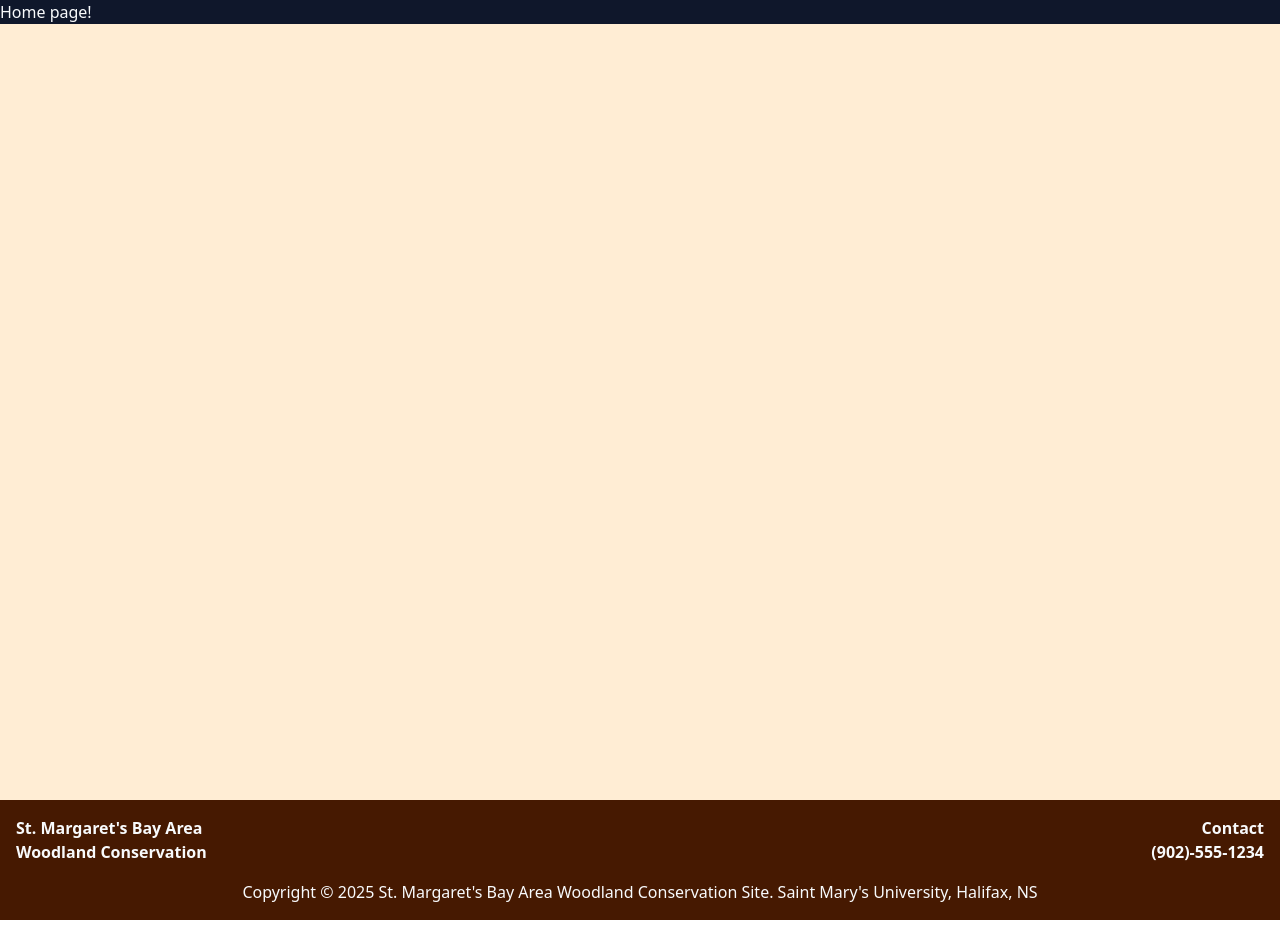
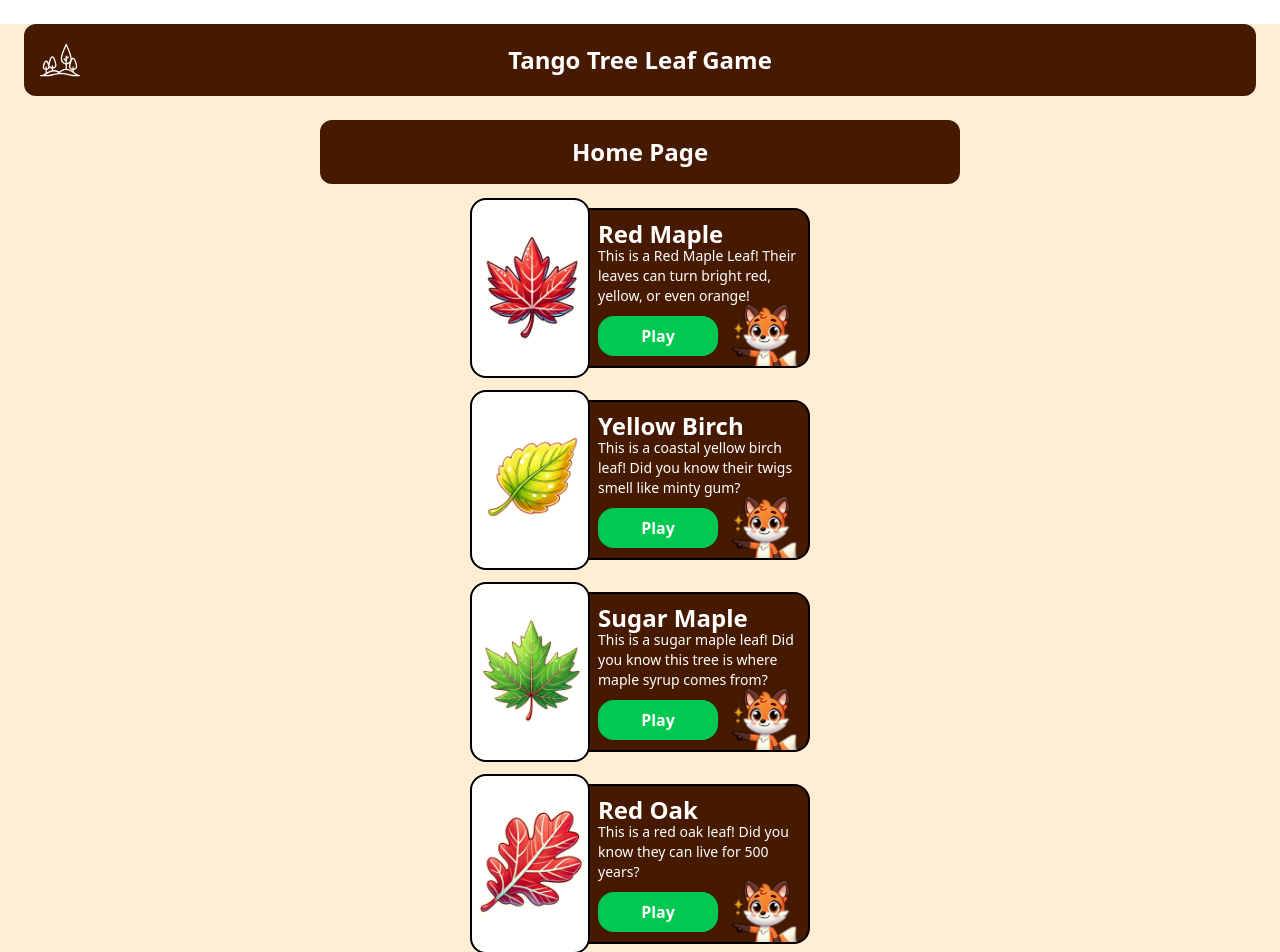
Before and after one commit to seanmacd/csci-2356-project, a React (Vite) app in the folder ui/: page / in a window 1280 px wide. Shown: the top 952 px of the page. Before the commit the page ends 920 px from the top, so only its background shows below. Built offline with nearby package versions, Linux system fonts and the light colour scheme.

Commit message:
Created Play Button, Play Again Button, LeafCard Components, and other misc changes

```diff
--- /dev/null
+++ b/ui/src/components/LeafCard.tsx
@@ -0,0 +1,59 @@
+import RedMapleLeaf  from "@/assets/Red-Maple-Photoroom.png";
+import RedOak from "@/assets/Red-Oak-Photoroom.png";
+import SugarMaple from "@/assets/Sugar-Maple-Photoroom.png";
+import YellowBirch from "@/assets/Yellow-Birch-Photoroom.png";
+import Larch from "@/assets/Larch-Photoroom.png";
+import {PlayButton} from '@/components'
+import TangoPoint from '@/assets/TangoPoint.png';
+import TangoBust from '@/assets/TangoBust.png';
+
+const images = {RedMapleLeaf, RedOak, SugarMaple, Larch, YellowBirch};
+
+type LeafImage = keyof typeof images;
+
+interface Details {
+    name: string;
+    description: string;
+    image: LeafImage;
+    redirLink: string;
+}
+
+export function LeafCard({name, description, image, redirLink}: Details) {
+    return (
+        <div className="flex flex-col items-center">
+            <div className="relative flex justify-center items-center w-85 h-40 m-4">
+
+                <div className="box-border border-2 bg-amber-950 rounded-2xl w-85 h-40"></div>
+
+                <div className="absolute top- left-0 box-border border-2 bg-white rounded-2xl w-30 h-45 transform -translate-x6 -translate-y-.5">
+                    <img src={images[image]} alt={name} className="my-7"/>
+                </div>
+
+                <div className="absolute top- right-0 box-border rounded-2xl w-50 h-45 transform -translate-x-3 translate-y-5">
+                    <h2 className="text-2xl font-bold text-white">{name}</h2>
+                </div>
+
+                <div className="absolute top- right-0 box-border rounded-2xl w-50 h-45 transform -translate-x-3 translate-y-15">
+                    <h3 className="text-sm text-white -my-3">{description}</h3>
+                </div>
+
+                <div className="absolute top- right-0 box-border rounded-2xl w-50 h-45 transform -translate-x-3 translate-y-29.5">
+                    <PlayButton link={redirLink} />
+                </div>
+
+                <div className="absolute top- right-0 box-border rounded-2xl w-50 h-45 transform translate-x-29 translate-y-20">
+                    <img src={TangoBust} alt="Tango" className="w-20"/>
+                </div>
+
+
+            </div>
+            </div>
+    );
+
+}
+
+/**
+ * <img src={images[image]} alt={name} className="w-1/2"/>
+            <h2 className="text-3xl font-bold">{name}</h2>
+            <p className="text-lg">{description}</p>
+ */
--- a/ui/src/components/Button.tsx
+++ b/ui/src/components/PlayAgainButton.tsx
@@ -1,8 +1,8 @@
 {
-  /* Create button component Wenda*/
+  /* Create play again button component Wenda*/
 }
 
-export function Button() {
+export function PlayAgainButton() {
   return (
     <button
       className="bg-green-500 p-2 border-3 border-green-950 rounded-2xl hover:bg-green-800 w-40 text-white text-2xl font-bold project_font"
@@ -13,3 +13,5 @@ export function Button() {
     </button>
   )
 }
+
+export default PlayAgainButton
--- /dev/null
+++ b/ui/src/components/PlayButton.tsx
@@ -0,0 +1,16 @@
+{
+  /* Create play button component Wenda*/
+}
+
+
+export function PlayButton({link}: {link: string}) {
+  return (
+    <button
+      className="bg-green-500 p-1 border-3 border-green-500 rounded-2xl hover:bg-green-800 w-30 h-10 text-white text-1.5xl font-bold"
+      onClick={() => (window.location.href = link)}
+    >
+      {' '}
+      Play {' '}
+    </button>
+  )
+}
--- a/ui/src/components/index.tsx
+++ b/ui/src/components/index.tsx
@@ -1,5 +1,8 @@
-export * from './Button'
 export * from './Footer'
 export * from './Header'
 export * from './LeafImage'
 export * from './TangoText'
+export * from './LeafNameHeader'
+export * from './PlayButton'
+export * from './PlayAgainButton'
+export * from './LeafCard'
--- a/ui/src/pages/HomePage.tsx
+++ b/ui/src/pages/HomePage.tsx
@@ -3,7 +3,46 @@
     add TangoText comonent to tell to user how to select a leaf,
     add footer comonent */
 }
+import { LeafCard } from "@/components/LeafCard"
+import { Header } from "@/components"
+import { LeafNameHeader } from "@/components"
 
 export function HomePage() {
-  return <div className="bg-slate-900 text-slate-50">Home page!</div>
+  return <div>
+    <Header></Header>
+    <LeafNameHeader name="Home Page"/>
+
+    <div className="my-2">
+    <LeafCard
+      name="Red Maple"
+      description="This is a Red Maple Leaf! Their leaves can turn bright red, yellow, or even orange!"
+      image="RedMapleLeaf"
+      redirLink="/leaf/red-maple"/>
+
+    <LeafCard
+      name="Yellow Birch"
+      description="This is a coastal yellow birch leaf! Did you know their twigs smell like minty gum?"
+      image="YellowBirch"
+      redirLink="/leaf/yellow-birch" />
+
+    <LeafCard
+      name="Sugar Maple"
+      description="This is a sugar maple leaf! Did you know this tree is where maple syrup comes from?"
+      image="SugarMaple"
+      redirLink="/leaf/sugar-maple"/>
+
+    <LeafCard
+      name="Red Oak"
+      description="This is a red oak leaf! Did you know they can live for 500 years?"
+      image="RedOak"
+      redirLink="/leaf/red-oak"/>
+
+    <LeafCard
+      name="Larch"
+      description="This is a larch leaf! Unlike pine trees, larch trees lose their needles in the fall!"
+      image="Larch"
+      redirLink="/leaf/larch"/>
+    </div>
+
+  </div>
 }
--- a/ui/src/pages/leafs/RedMaple.tsx
+++ b/ui/src/pages/leafs/RedMaple.tsx
@@ -2,9 +2,10 @@
   /* Red Maple Page. Connor */
 }
 
-import {Button, Header, LeafImage, TangoText} from '@/components'
+import {PlayAgainButton, Header, LeafImage, TangoText} from '@/components'
 import {LeafNameHeader} from '@/components/LeafNameHeader'
 import redMaple from '@/assets/Red-Maple-Photoroom.png'
+import yellowbirchtest from '@/assets/yellowbirchtest.mp3'
 
 
 export function RedMapleLeafPage() {
@@ -20,10 +21,10 @@ export function RedMapleLeafPage() {
         />
       </div>
       <div className="flex justify-center">
-        <Button />
+        <PlayAgainButton />
       </div>
       <TangoText
-        text="This is a red maple tree leaf, its on Canada's flag."
+        text="This is a red maple tree leaf, its on Canada's flag." audio={yellowbirchtest}
       />
     </>
   )
--- a/ui/src/pages/leafs/RedOak.tsx
+++ b/ui/src/pages/leafs/RedOak.tsx
@@ -1,6 +1,6 @@
 // sean's page
 import redOakPhotoroom from '@/assets/Red-Oak-Photoroom.png'
-import {Button, Header, LeafImage, TangoText} from '@/components'
+import {PlayAgainButton, Header, LeafImage, TangoText} from '@/components'
 import { LeafNameHeader } from '@/components/LeafNameHeader'
 import Redoak from '@/assets/redoak.mp3'
 
@@ -14,7 +14,7 @@ export function RedOakLeafPage() {
         <LeafImage src={redOakPhotoroom} alt="Image of red oak leaf" />
       </div>
       <div className="flex justify-center">
-        <Button />
+        <PlayAgainButton />
       </div>
       <TangoText text="This is a red oak tree leaf, in the fall they turn red." audio={Redoak} />
     </>
--- a/ui/src/pages/leafs/YellowBirch.tsx
+++ b/ui/src/pages/leafs/YellowBirch.tsx
@@ -1,5 +1,5 @@
 import yellow_birch_cartoon from '@/assets/Yellow-Birch-Photoroom.png'
-import {Button, TangoText, Header} from '@/components'
+import {PlayAgainButton, TangoText, Header} from '@/components'
 import yellowbirchtest from '@/assets/yellowbirchtest.mp3'
 import {LeafNameHeader} from '@/components/LeafNameHeader'
 
@@ -19,7 +19,7 @@ export function YellowBirchLeafPage() {
         </div>
 
         <div className="flex justify-center spacing button_spacing">
-          <Button />
+          <PlayAgainButton />
         </div>
 
         <div className="spacing">
```
Also changed, not shown: ui/src/assets/TangoBust.png (added), ui/src/assets/TangoPoint.png (added).
